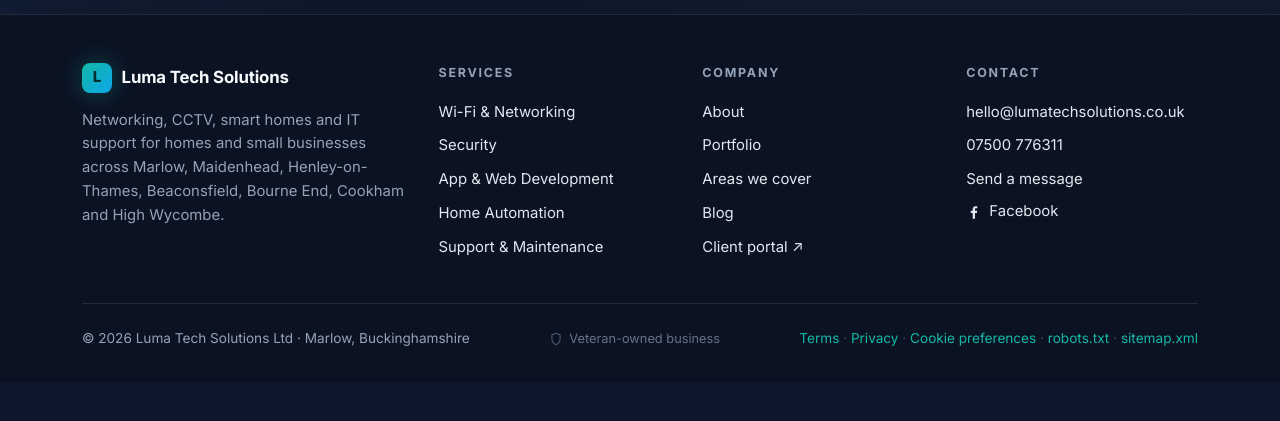
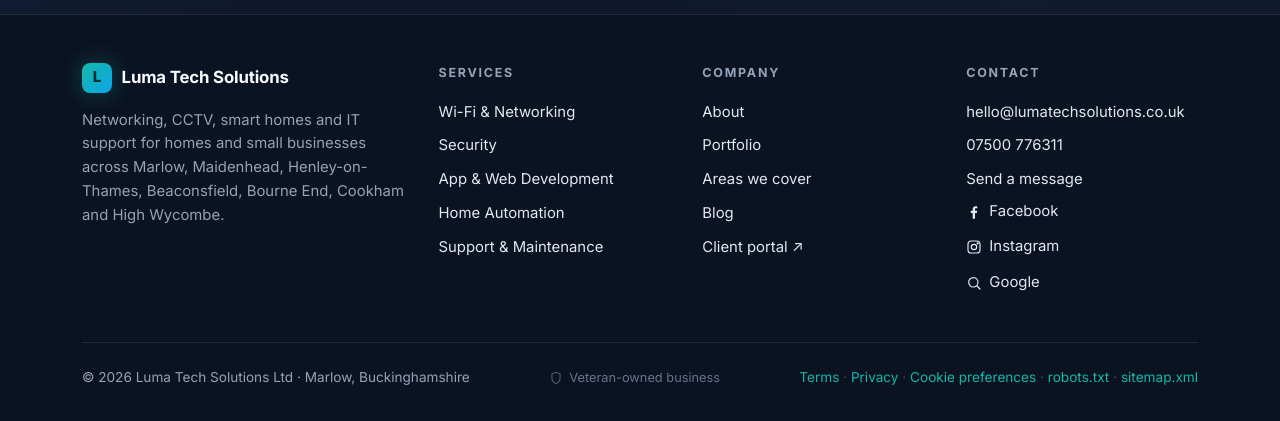
Before and after one commit to Comm4nd0/luma-tech-solutions, a Django app: page /about/ in a window 1280 px wide. Shown: the part 1728-2149 px from the top of the page. Before the commit the page ends 2074 px from the top, so only its background shows below. Run offline with Django 5.2, Linux system fonts and the light colour scheme.

Commit message:
content: add Instagram and Google links to the footer
Three social links in the Contact footer column now: Facebook,
Instagram, Google. Instagram added to the Organization JSON-LD
sameAs array (it's a real identity profile). Google search results
URL is footer-only — schema.org sameAs is for identity URLs, not
query results, so including it would either be ignored or
down-weighted by crawlers.

If a Google Business Profile URL is provided later, swap that into
the JSON-LD sameAs in place of the search link.

New 'search' icon added to the icon set (magnifying glass) for the
Google link, since the multi-coloured Google G clashes with the
monochrome icon system.

Co-Authored-By: Claude Opus 4.7 (1M context) <noreply@anthropic.com>

```diff
--- a/templates/base.html
+++ b/templates/base.html
@@ -45,7 +45,8 @@
           "name": "{{ SITE_FOUNDER|escapejs }}"
         },
         "sameAs": [
-          "https://www.facebook.com/profile.php?id=61560720497065"
+          "https://www.facebook.com/profile.php?id=61560720497065",
+          "https://www.instagram.com/luma_tech_solutions/"
         ]
       },
       {
@@ -158,6 +159,8 @@
             {% if SITE_PHONE %}<li><a href="tel:{{ SITE_PHONE_E164 }}">{{ SITE_PHONE }}</a></li>{% endif %}
             <li><a href="{% url 'contact' %}">Send a message</a></li>
             <li><a class="footer-social" href="https://www.facebook.com/profile.php?id=61560720497065" target="_blank" rel="noopener" aria-label="Luma Tech on Facebook">{% include 'partials/_icons.html' with name='facebook' %} Facebook</a></li>
+            <li><a class="footer-social" href="https://www.instagram.com/luma_tech_solutions/" target="_blank" rel="noopener" aria-label="Luma Tech on Instagram">{% include 'partials/_icons.html' with name='instagram' %} Instagram</a></li>
+            <li><a class="footer-social" href="https://www.google.co.uk/search?q=Luma+Tech+Solutions" target="_blank" rel="noopener" aria-label="Find Luma Tech on Google">{% include 'partials/_icons.html' with name='search' %} Google</a></li>
           </ul>
         </div>
       </div>
--- a/templates/partials/_icons.html
+++ b/templates/partials/_icons.html
@@ -23,6 +23,10 @@
 <svg viewBox="0 0 24 24" fill="none" stroke="currentColor" stroke-width="1.8" stroke-linecap="round" stroke-linejoin="round" aria-hidden="true"><path d="M23 19V8a2 2 0 0 0-2-2h-3.2l-1.7-2.4A2 2 0 0 0 14.4 3H9.6a2 2 0 0 0-1.6.6L6.2 6H3a2 2 0 0 0-2 2v11a2 2 0 0 0 2 2h18a2 2 0 0 0 2-2Z"/><circle cx="12" cy="13" r="4"/></svg>
 {% elif name == 'facebook' %}
 <svg viewBox="0 0 24 24" fill="currentColor" aria-hidden="true"><path d="M13.5 22v-8.5h2.85l.42-3.32H13.5V8.06c0-.96.27-1.62 1.65-1.62h1.76V3.47A23.46 23.46 0 0 0 14.34 3.3c-2.55 0-4.3 1.56-4.3 4.42v2.46H7.18v3.32h2.86V22h3.46Z"/></svg>
+{% elif name == 'instagram' %}
+<svg viewBox="0 0 24 24" fill="none" stroke="currentColor" stroke-width="1.8" stroke-linecap="round" stroke-linejoin="round" aria-hidden="true"><rect x="3" y="3" width="18" height="18" rx="5"/><circle cx="12" cy="12" r="4"/><circle cx="17.5" cy="6.5" r="0.8" fill="currentColor"/></svg>
+{% elif name == 'search' %}
+<svg viewBox="0 0 24 24" fill="none" stroke="currentColor" stroke-width="1.8" stroke-linecap="round" stroke-linejoin="round" aria-hidden="true"><circle cx="11" cy="11" r="7"/><line x1="21" y1="21" x2="16.5" y2="16.5"/></svg>
 {% elif name == 'sparkle' %}
 <svg viewBox="0 0 24 24" fill="none" stroke="currentColor" stroke-width="1.8" stroke-linecap="round" stroke-linejoin="round" aria-hidden="true"><path d="M12 2v6M12 16v6M2 12h6M16 12h6M5 5l3 3M16 16l3 3M19 5l-3 3M8 16l-3 3"/></svg>
 {% endif %}
```
